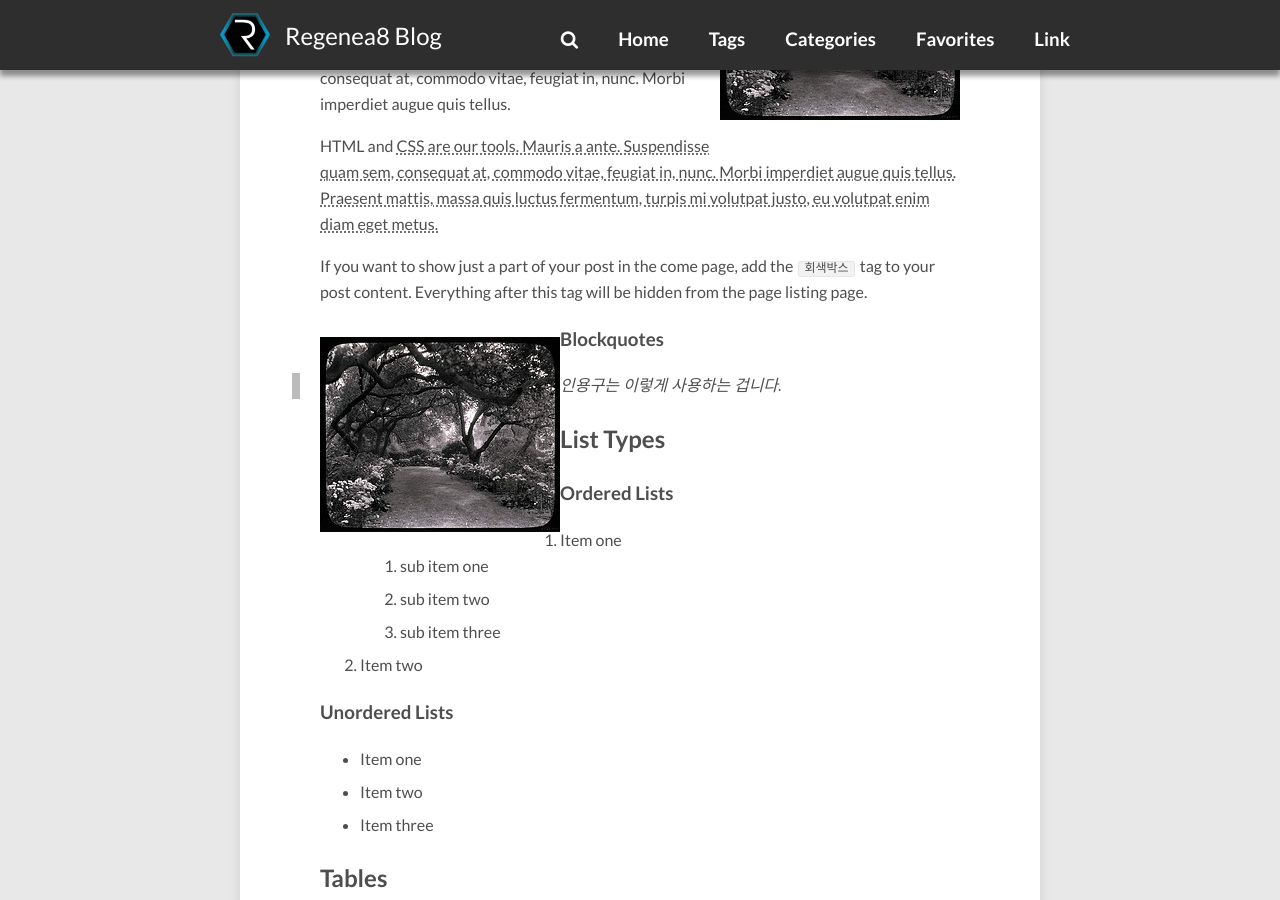
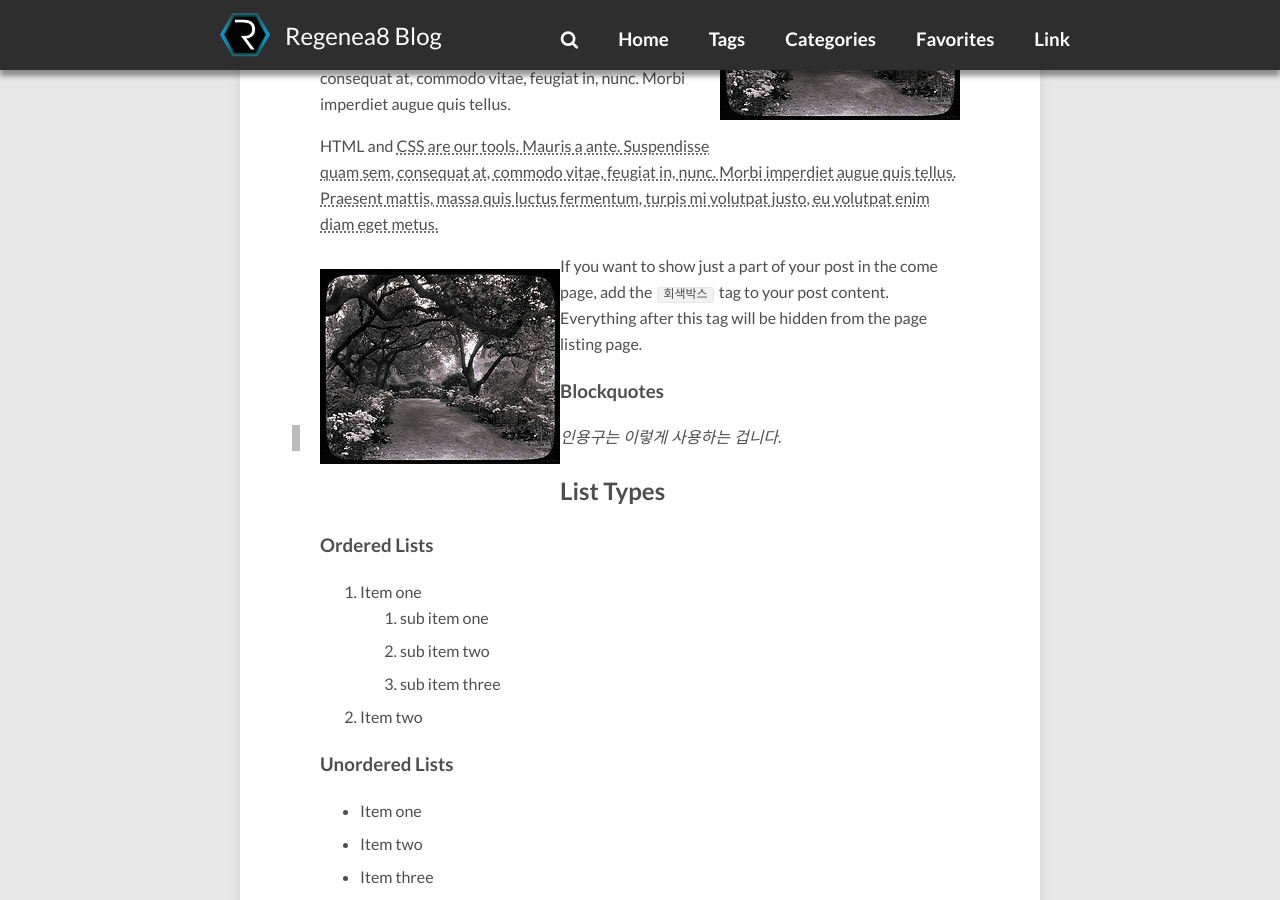
Before and after one commit to krpsh/regenea8.github.io, a Jekyll site: the page built from _posts/2017-04-01-four-one.md, in a window 1280 px wide and 900 px high, scrolled down 1293 px. Built offline with Jekyll 4.4.1, drawn with Linux system fonts in a browser that asks for light colours; nearby versions of some CDN libraries; comment, search, counter and statistics services are not loaded.

Commit message:
Initialize blog

```diff
--- a/_posts/2017-04-01-four-one.md
+++ b/_posts/2017-04-01-four-one.md
@@ -38,10 +38,12 @@ Lorem ipsum dolor sit amet, test link adipiscing elit. **굵게**. Nullam dignis
 
 HTML and <abbr title="cascading stylesheets">CSS<abbr> are our tools. Mauris a ante. Suspendisse quam sem, consequat at, commodo vitae, feugiat in, nunc. Morbi imperdiet augue quis tellus. Praesent mattis, massa quis luctus fermentum, turpis mi volutpat justo, eu volutpat enim diam eget metus.
 
+![Smithsonian Image]({{ site.url }}/images/3953273590_704e3899d5_m.jpg)
+{: .image-left}
+
 If you want to show just a part of your post in the come page, add the ``회색박스`` tag to your post content. Everything after this tag will be hidden from the page listing page.
 
-![Smithsonian Image]({{ site.url }}/images/3953273590_704e3899d5_m.jpg)
-{: .image-left}
+
 
 ### Blockquotes
 
```
